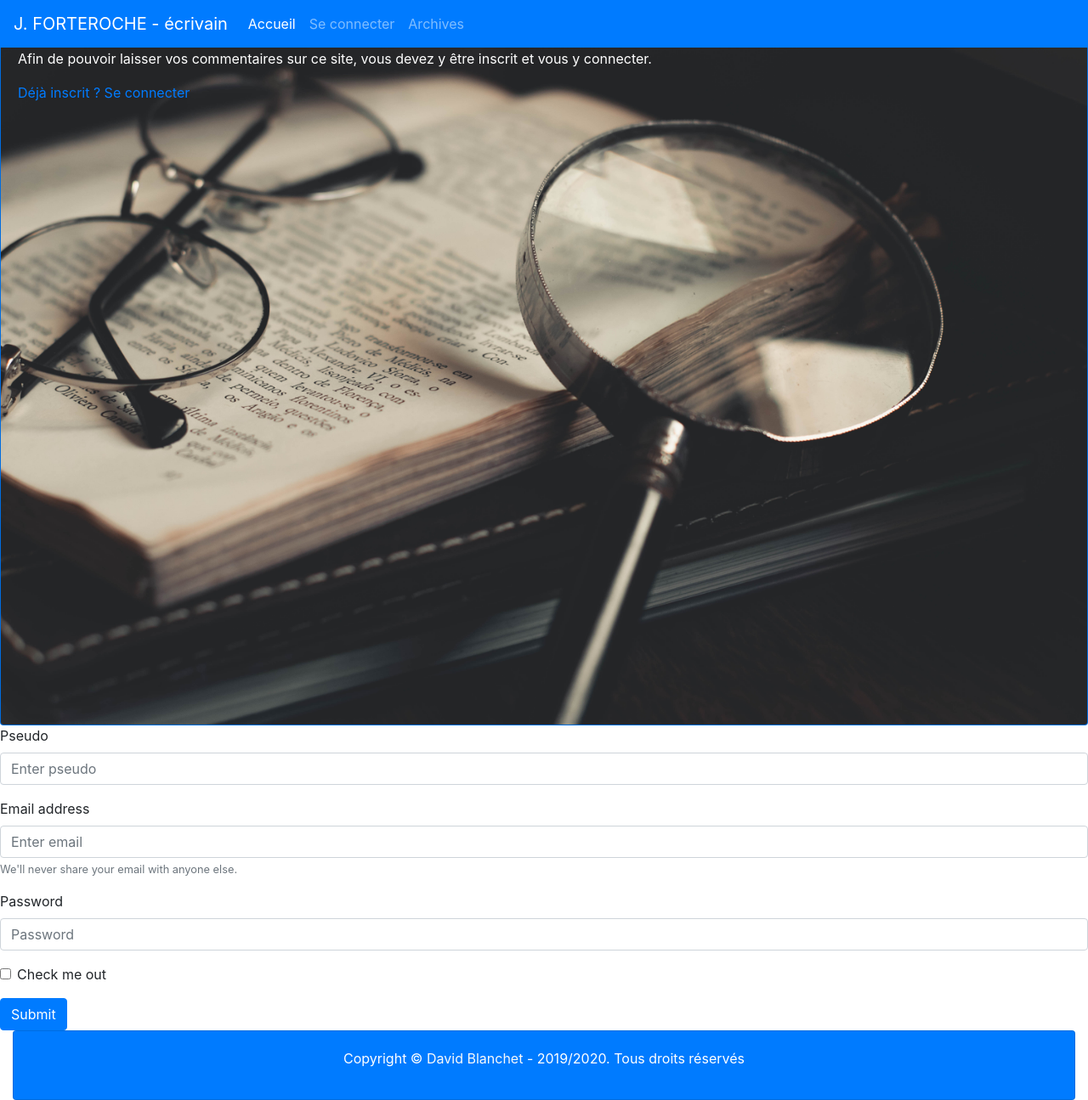
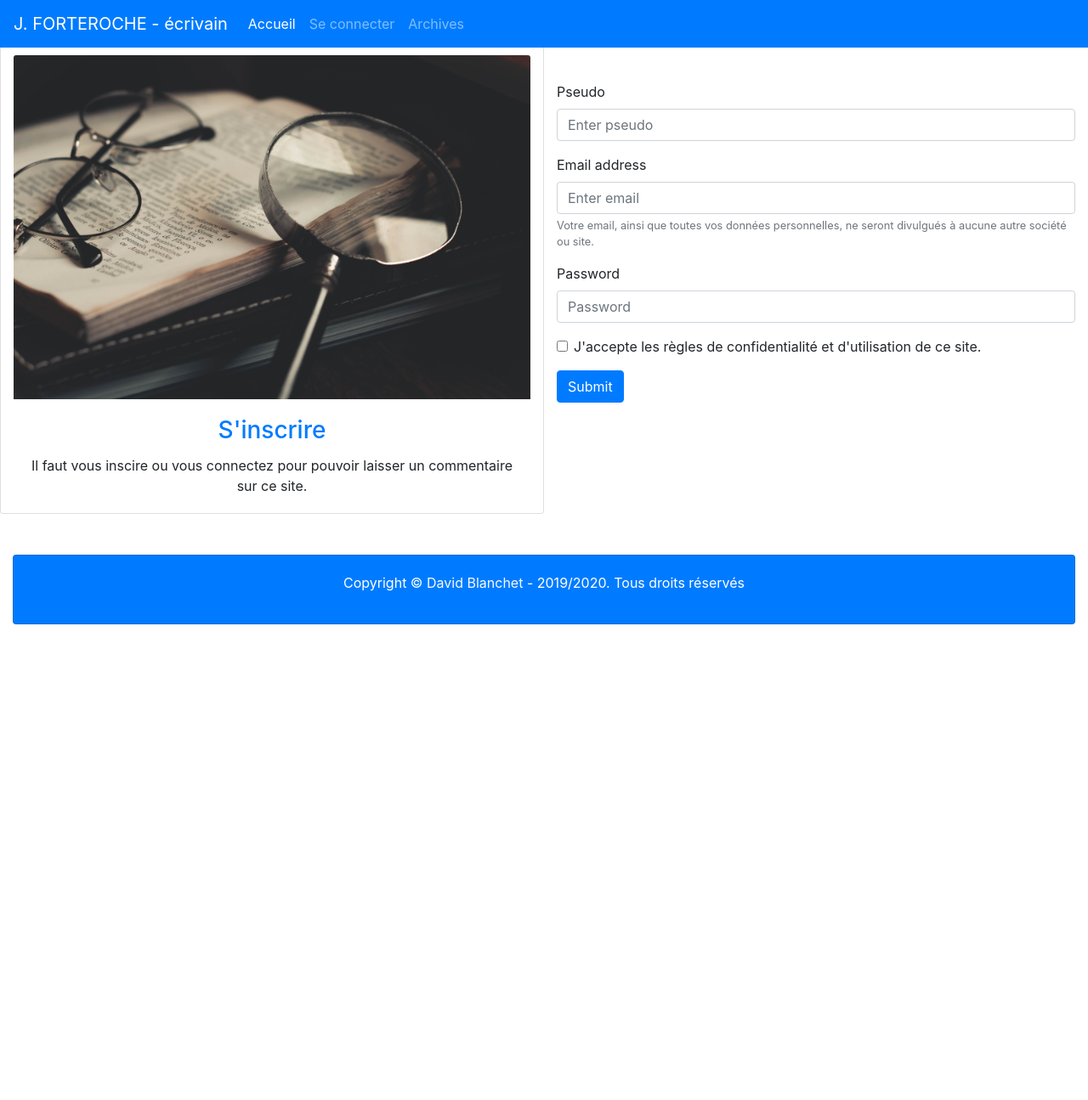
Before and after one commit to KingofB/Blog-ecrivain, a PHP site: page /view/connexionView.php in a window 1280 px wide. Shown: the whole page at 85% size. After the commit the page ends 735 px from the top, so only its background shows below. Run offline with PHP 8.4, Linux system fonts and the light colour scheme.

Commit message:
mise en forme et contenu de la vue de connexion

```diff
--- a/public/css/style.css
+++ b/public/css/style.css
@@ -7,3 +7,9 @@ footer a:hover {
     font-weight: bold;
     text-decoration: none;
 }
+
+@media (max-width: 767.98px) {
+    .card {
+        min-width: 100%;
+    }
+}
--- a/view/base.php
+++ b/view/base.php
@@ -1,3 +1,5 @@
+<?php $connexion = 'Se connecter'; ?>
+
 <!DOCTYPE html>
 <html lang="fr">
 
@@ -12,7 +14,7 @@
 
 <body>
     <nav class="navbar navbar-expand-md navbar-dark fixed-top bg-primary">
-        <a class="navbar-brand" href="http://localhost/proj4/index.php?action=home">J. FORTEROCHE - écrivain</a>
+        <a class="navbar-brand" href="/proj4/index.php?action=home">J. FORTEROCHE - écrivain</a>
         <button class="navbar-toggler" type="button" data-toggle="collapse" data-target="#navbarsExampleDefault" aria-controls="navbarsExampleDefault" aria-expanded="false" aria-label="Toggle navigation">
             <span class="navbar-toggler-icon"></span>
         </button>
@@ -23,7 +25,7 @@
                     <a class="nav-link" href="/proj4/index.php?action=home">Accueil<span class="sr-only">(current)</span></a>
                 </li>
                 <li class="nav-item">
-                    <a class="nav-link" href="http://localhost/proj4/index.php?action=connexion">Se connecter</a>
+                    <a class="nav-link" href="/proj4/index.php?action=connexion"><?= $connexion ?></a>
                 </li>
                 <li class="nav-item">
                     <a class="nav-link" href="#archives">Archives</a>
--- a/view/commentView.php
+++ b/view/commentView.php
@@ -1,4 +1,7 @@
-<?php ob_start(); ?>
+<?php
+    $connexion = 'Se connecter';
+    ob_start();
+?>
 <div class="container">
     <div class="card mb-3 mt-5">
         <img src="<?= '/proj4/public/images/' . $article['image'] ?>" class="card-img-top" alt="<?= $article['alt_image'] ?>">
--- a/view/connexionView.php
+++ b/view/connexionView.php
@@ -1,14 +1,18 @@
-<?php ob_start(); ?>
-<div class="card bg-primary text-white">
-    <img src="/proj4/public/images/comments.jpg" class="card-img" alt="livre, crayon et loupe">
-    <div class="card-img-overlay">
-        <h5 class="card-title">Connexion / Inscription</h5>
-        <p class="card-text">Afin de pouvoir laisser vos commentaires sur ce site, vous devez y être inscrit et vous y connecter.</p>
-        <p><a href="">Déjà inscrit ? Se connecter</a></p>
+<?php
+$connexion = 'Se connecter';
+ob_start();
+?>
+<div class="container-fluid mt-5 mb-5">
+    <div class="row">
+        <div class="card col-md-6 pt-3 text-center">
+            <img src="/proj4/public/images/comments.jpg" class="card-img-top" alt="vieux livre, stylo et loupe">
+            <div class="card-body">
+                <h3 class="card-title text-primary">S'inscrire</h3>
+                <p class="card-text">Il faut vous inscire ou vous connectez pour pouvoir laisser un commentaire sur ce site.</p>
             </div>
         </div>
 
-<form action="/proj4/index.php?action=connexion" method="POST">
+        <form class="col-md-6 pt-5" action="/proj4/index.php?action=connexion" method="POST">
             <div class="form-group">
                 <label for="exampleInputEmail1">Pseudo</label>
                 <input type="email" class="form-control" id="exampleInputEmail1" aria-describedby="emailHelp" placeholder="Enter pseudo">
@@ -16,7 +20,7 @@
             <div class="form-group">
                 <label for="exampleInputEmail1">Email address</label>
                 <input type="email" class="form-control" id="exampleInputEmail1" aria-describedby="emailHelp" placeholder="Enter email">
-        <small id="emailHelp" class="form-text text-muted">We'll never share your email with anyone else.</small>
+                <small id="emailHelp" class="form-text text-muted">Votre email, ainsi que toutes vos données personnelles, ne seront divulgués à aucune autre société ou site.</small>
             </div>
             <div class="form-group">
                 <label for="exampleInputPassword1">Password</label>
@@ -24,11 +28,12 @@
             </div>
             <div class="form-group form-check">
                 <input type="checkbox" class="form-check-input" id="exampleCheck1">
-        <label class="form-check-label" for="exampleCheck1">Check me out</label>
+                <label class="form-check-label" for="exampleCheck1">J'accepte les règles de confidentialité et d'utilisation de ce site.</label>
             </div>
             <button type="submit" class="btn btn-primary">Submit</button>
         </form>
-
+    </div>
+</div>
 
 <?php $content = ob_get_clean(); ?>
 
```
Also changed, not shown: view/homeView.php (+8 -5 lines). Lines whose indentation alone changed are shown as unchanged.
